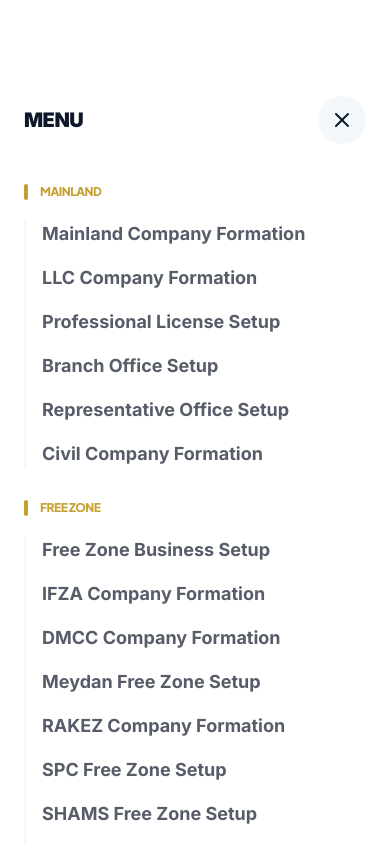
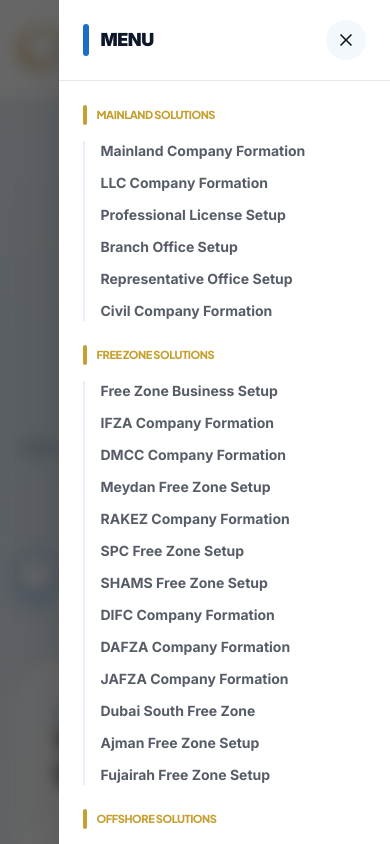
Before and after one commit to pvsameerpvs/grow-infinity, a Next.js app: page /cost-calculator in a window 390 px wide. Both pictures are taken after a click on the button 354 px from the left and 48 px from the top of the page. Shown: the top 844 px of the page. Built offline with nearby package versions, Linux system fonts and the light colour scheme.

Commit message:
feat: convert mobile menu to sidebar with navbar visible

```diff
--- a/components/Footer.tsx
+++ b/components/Footer.tsx
@@ -103,13 +103,7 @@
           </div>
         </div>
 
-        <div className="pt-12 border-t border-white/5 flex flex-col md:flex-row justify-between items-center text-white/20 text-[10px] font-black uppercase tracking-[0.3em] gap-8">
-          <p>© {new Date().getFullYear()} Grow Infinity Corporate Advisory. ISO 9001 Certified.</p>
-          <div className="flex space-x-8">
-            <a href="#" className="hover:text-white transition-colors">Compliance</a>
-            <a href="#" className="hover:text-white transition-colors">Anti-Money Laundering</a>
-          </div>
-        </div>
+
       </div>
     </footer>
   );
--- a/components/Header.tsx
+++ b/components/Header.tsx
@@ -217,42 +217,60 @@
           </nav>
         </div>
 
-        {/* Mobile menu */}
+        {/* Mobile Sidebar Menu */}
         <AnimatePresence>
           {isOpen && (
+            <>
+              {/* Backdrop */}
               <motion.div
-              initial={{ opacity: 0, x: '100%' }}
-              animate={{ opacity: 1, x: 0 }}
-              exit={{ opacity: 0, x: '100%' }}
+                initial={{ opacity: 0 }}
+                animate={{ opacity: 1 }}
+                exit={{ opacity: 0 }}
+                transition={{ duration: 0.3 }}
+                className="fixed inset-0 bg-black/60 backdrop-blur-sm z-[60] lg:hidden"
+                onClick={() => setIsOpen(false)}
+              />
+
+              {/* Sidebar */}
+              <motion.div
+                initial={{ x: '100%' }}
+                animate={{ x: 0 }}
+                exit={{ x: '100%' }}
                 transition={{ type: 'spring', damping: 25, stiffness: 200 }}
-              className="fixed inset-0 z-[60] lg:hidden bg-background"
+                className="fixed right-0 top-0 bottom-0 w-[85%] max-w-sm z-[70] lg:hidden bg-background shadow-2xl"
               >
-              <div className="flex flex-col h-full pt-24 px-6 overflow-y-auto">
-                <div className="flex items-center justify-between mb-10">
-                  <span className="text-xl font-black tracking-tight">MENU</span>
+                <div className="flex flex-col h-full overflow-y-auto">
+                  {/* Sidebar Header */}
+                  <div className="sticky top-0 bg-background/95 backdrop-blur-lg border-b border-foreground/10 px-6 py-5 flex items-center justify-between z-10">
+                    <div className="flex items-center space-x-3">
+                      <div className="w-1.5 h-8 bg-primary rounded-full" />
+                      <span className="text-lg font-black tracking-tight uppercase">Menu</span>
+                    </div>
                     <button
-                    className="text-foreground p-3 rounded-full bg-primary/5"
+                      className="text-foreground p-2.5 rounded-xl bg-primary/5 hover:bg-primary/10 transition-colors"
                       onClick={() => setIsOpen(false)}
                     >
-                    <X className="w-6 h-6" />
+                      <X className="w-5 h-5" />
                     </button>
                   </div>
 
-                <div className="flex flex-col space-y-8 pb-20">
+                  {/* Sidebar Content */}
+                  <div className="flex flex-col space-y-6 px-6 py-6 pb-20">
                     {NAVIGATION.map((group) => (
-                    <div key={group.name} className="space-y-5">
-                      <div className="flex items-center space-x-3">
-                        <div className="w-1 h-4 bg-gold rounded-full" />
-                        <h4 className="text-xs font-black text-gold uppercase tracking-[0.2em]">{group.name}</h4>
+                      <div key={group.name} className="space-y-4">
+                        <div className="flex items-center space-x-2.5">
+                          <div className="w-1 h-5 bg-gold rounded-full" />
+                          <h4 className="text-[11px] font-black text-gold uppercase tracking-[0.15em]">{group.name} Solutions</h4>
                         </div>
-                      <div className="flex flex-col space-y-4 pl-4 border-l-2 border-primary/5">
+                        <div className="flex flex-col space-y-3 pl-3.5 border-l-2 border-primary/10">
                           {group.items.map((item) => (
                             <Link
                               key={item.slug}
                               href={`/${item.slug}`}
-                            className="text-lg text-foreground/70 font-bold hover:text-primary transition-colors"
+                              className="text-sm text-foreground/70 font-bold hover:text-primary transition-colors flex items-center group"
                               onClick={() => setIsOpen(false)}
                             >
+                              <ArrowRight className="w-3.5 h-3.5 mr-2 opacity-0 group-hover:opacity-100 -ml-5 group-hover:ml-0 transition-all" />
                               {item.title}
                             </Link>
                           ))}
@@ -260,28 +278,33 @@
                       </div>
                     ))}
 
-                  <div className="pt-6 space-y-4">
+                    {/* CTA Section */}
+                    <div className="pt-4 space-y-4">
                       <Link
                         href="/cost-calculator"
-                      className="w-full bg-primary text-white py-5 rounded-2xl flex items-center justify-center font-black text-lg shadow-2xl shadow-primary/20"
+                        className="w-full bg-primary hover:bg-primary-dark text-white py-4 rounded-xl flex items-center justify-center font-black text-sm uppercase tracking-wider shadow-xl shadow-primary/20 transition-all active:scale-95"
                         onClick={() => setIsOpen(false)}
                       >
-                      FREE CONSULTATION
+                        <Globe className="w-4 h-4 mr-2" />
+                        Free Consultation
                       </Link>
-                    <div className="grid grid-cols-2 gap-4">
-                      <div className="p-4 glass rounded-xl flex flex-col items-center">
-                        <Phone className="w-5 h-5 text-primary mb-2" />
-                        <span className="text-[10px] font-bold opacity-50">CALL US</span>
+
+                      {/* Contact Info */}
+                      <div className="grid grid-cols-2 gap-3">
+                        <div className="p-4 bg-primary/5 rounded-xl flex flex-col items-center border border-primary/10">
+                          <Phone className="w-4 h-4 text-primary mb-2" />
+                          <span className="text-[9px] font-black opacity-60 uppercase tracking-wider">Call Us</span>
                         </div>
-                      <div className="p-4 glass rounded-xl flex flex-col items-center">
-                        <Mail className="w-5 h-5 text-primary mb-2" />
-                        <span className="text-[10px] font-bold opacity-50">EMAIL</span>
+                        <div className="p-4 bg-primary/5 rounded-xl flex flex-col items-center border border-primary/10">
+                          <Mail className="w-4 h-4 text-primary mb-2" />
+                          <span className="text-[9px] font-black opacity-60 uppercase tracking-wider">Email</span>
                         </div>
                       </div>
                     </div>
                   </div>
                 </div>
               </motion.div>
+            </>
           )}
         </AnimatePresence>
       </header>
```
Lines whose indentation alone changed are shown as unchanged.
